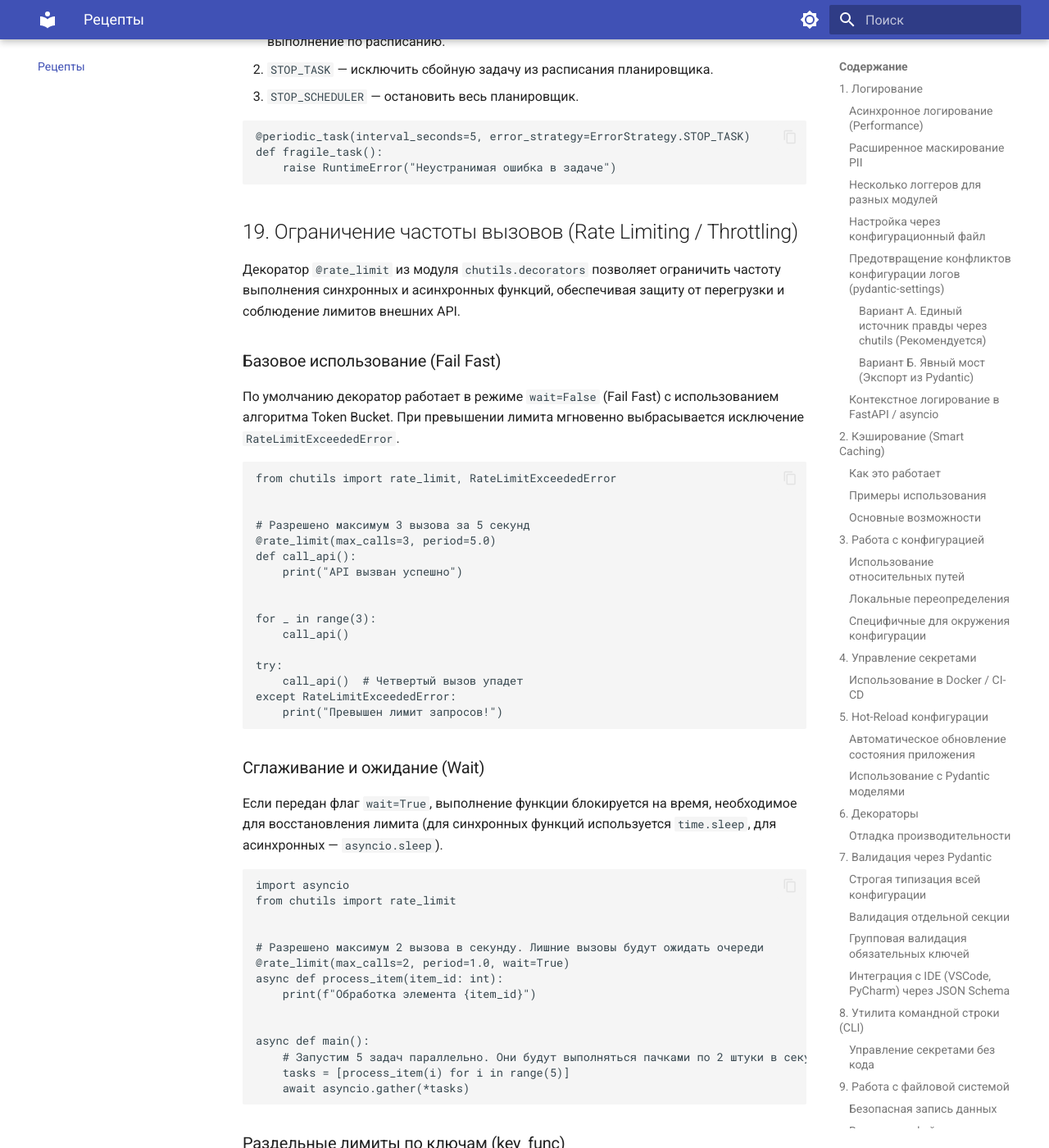
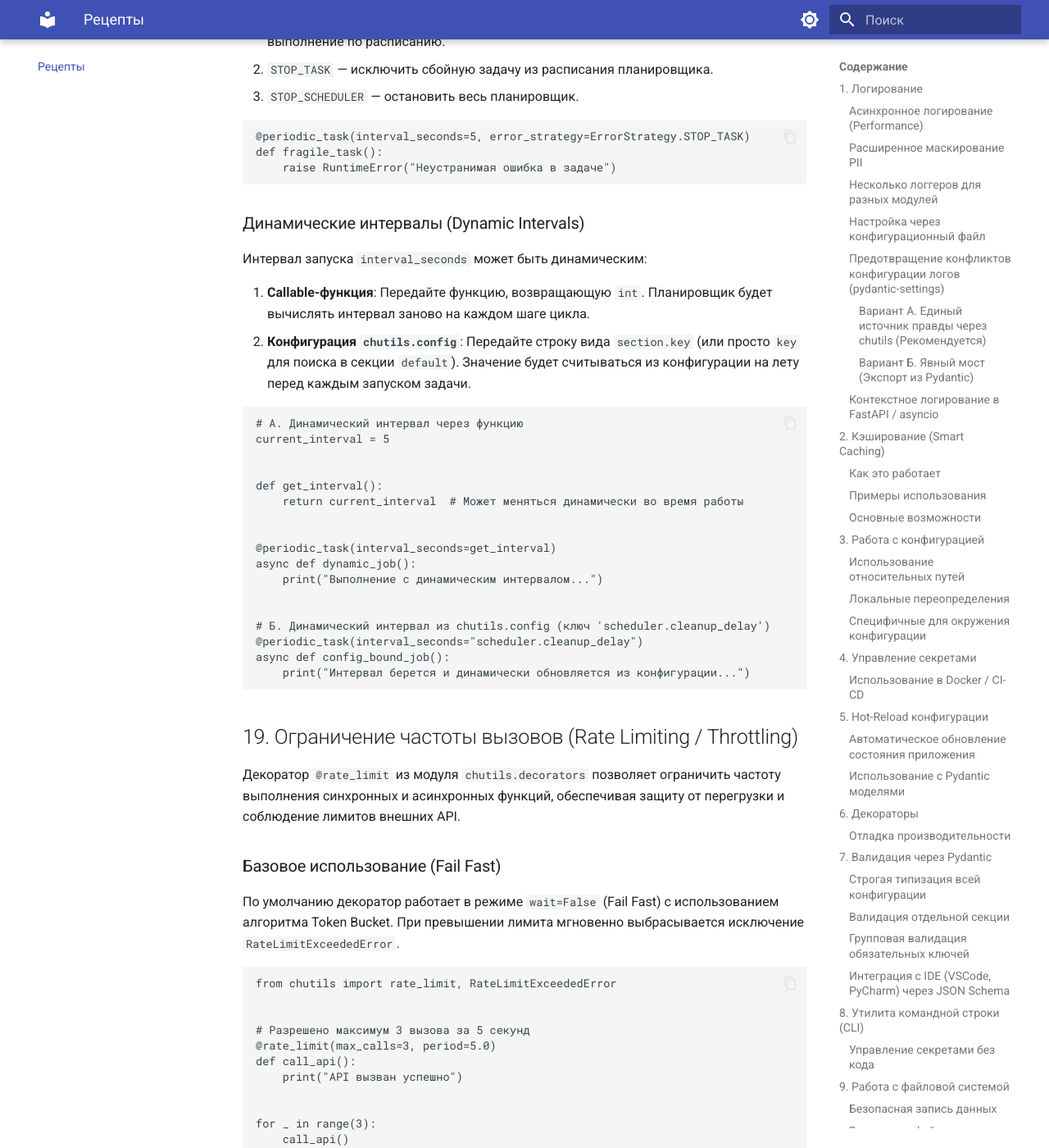
Before and after one commit to Chu4hel/chutils, an MkDocs documentation site: the page built from docs/recipes.md, in a window 1280 px wide and 1400 px high, scrolled down 21671 px. Shown: the whole window at 82% size. Built offline with MkDocs 1.6.1 and Material for MkDocs 9.7.7, drawn with Linux system fonts in a browser that asks for light colours.

Commit message:
docs: Описать динамические интервалы для periodic_task
Добавлены примеры использования callable и chutils.config в docs/recipes.md.

````diff
--- a/docs/recipes.md
+++ b/docs/recipes.md
@@ -1004,6 +1004,35 @@ def fragile_task():
     raise RuntimeError("Неустранимая ошибка в задаче")
 ```
 
+### Динамические интервалы (Dynamic Intervals)
+
+Интервал запуска `interval_seconds` может быть динамическим:
+
+1. **Callable-функция**: Передайте функцию, возвращающую `int`. Планировщик будет вычислять интервал заново на каждом
+   шаге цикла.
+2. **Конфигурация `chutils.config`**: Передайте строку вида `section.key` (или просто `key` для поиска в секции
+   `default`). Значение будет считываться из конфигурации на лету перед каждым запуском задачи.
+
+```python
+# А. Динамический интервал через функцию
+current_interval = 5
+
+
+def get_interval():
+    return current_interval  # Может меняться динамически во время работы
+
+
+@periodic_task(interval_seconds=get_interval)
+async def dynamic_job():
+    print("Выполнение с динамическим интервалом...")
+
+
+# Б. Динамический интервал из chutils.config (ключ 'scheduler.cleanup_delay')
+@periodic_task(interval_seconds="scheduler.cleanup_delay")
+async def config_bound_job():
+    print("Интервал берется и динамически обновляется из конфигурации...")
+```
+
 ## 19. Ограничение частоты вызовов (Rate Limiting / Throttling)
 
 Декоратор `@rate_limit` из модуля `chutils.decorators` позволяет ограничить частоту выполнения синхронных и асинхронных
@@ -1429,7 +1458,8 @@ chutils dev diagnostics --json
 
 ## 24. Декларативный манифест переменных окружения (chutils.env)
 
-Модуль `chutils.env` предоставляет механизм для декларативного описания, загрузки и валидации переменных окружения с использованием Pydantic моделей, поддержкой автоматического маскирования секретов и интеграцией с `SecretManager`.
+Модуль `chutils.env` предоставляет механизм для декларативного описания, загрузки и валидации переменных окружения с
+использованием Pydantic моделей, поддержкой автоматического маскирования секретов и интеграцией с `SecretManager`.
 
 ### Создание манифеста
 
@@ -1467,11 +1497,13 @@ except EnvValidationError as e:
     print(f"Ошибка валидации окружения: {e}")
 ```
 
-Если переменная отсутствует в `os.environ`, но помечена как `secret=True`, метод `load()` автоматически попытается получить её значение через `SecretManager` (если он доступен).
+Если переменная отсутствует в `os.environ`, но помечена как `secret=True`, метод `load()` автоматически попытается
+получить её значение через `SecretManager` (если он доступен).
 
 ### Валидация окружения через CLI
 
-Вы можете автоматически валидировать переменные окружения при развертывании приложения (например, в Docker/K8s init-контейнерах) с помощью CLI-команды `chutils env validate`.
+Вы можете автоматически валидировать переменные окружения при развертывании приложения (например, в Docker/K8s
+init-контейнерах) с помощью CLI-команды `chutils env validate`.
 
 1. **Явный запуск с указанием манифеста:**
 
````
